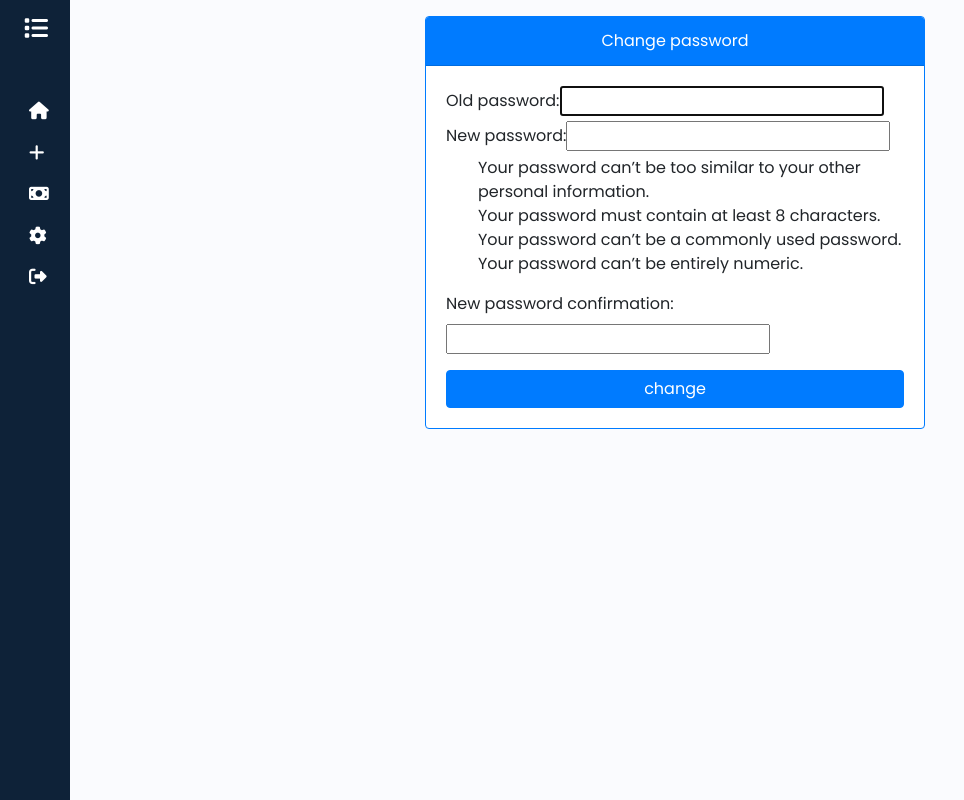
After one commit to TalibY22/Leave_system_fonexpress, a Django app: page /password/ in a window 1280 px wide. The commit adds this page. Shown: the whole page, without its empty margins (0-964 px from the left). Run offline with Django 3.2, Linux system fonts and the light colour scheme; some libraries are stand-ins or nearby versions.

Commit message:
password_change added

```diff
--- a/leave/templates/leave/base.html
+++ b/leave/templates/leave/base.html
@@ -199,9 +199,20 @@ a.sidebar-link:hover {
                         <i class="fa-solid fa-money-bill"></i>
 
 
-                        <span>Applied leaves</span>
+                        <span>Leave history </span>
                     </a>
                 </li>
+                <div class="sidebar-footer">
+                    <a href="{% url 'change_password'%}" class="sidebar-link">
+                        <i class="fa-solid fa-gear"></i>
+                        <span>change password</span>
+                    </a>
+                </div>
+
+
+
+
+
 
                 <div class="sidebar-footer">
                     <a href="{% url 'logout'%}" class="sidebar-link">
--- /dev/null
+++ b/login/templates/registration/change_password.html
@@ -0,0 +1,18 @@
+{% extends "leave/base.html"%}
+{%block body%}
+
+<div class="card border-primary mb-3 mx-auto" style="width: 500px;">
+    <div class="card-header text-center bg-primary text-white">Change password </div>
+    <div class="card-body">
+
+        <form action="" method="post" novalidate>
+            {% csrf_token %}
+            {{form}}
+            <button type="submit" class="btn btn-primary btn-block mt-3">change</button>
+        </form>
+
+    </div>
+</div>
+
+
+{%endblock%}
--- a/login/urls.py
+++ b/login/urls.py
@@ -1,10 +1,12 @@
 from django.contrib import admin
 from django.urls import path,include
+from . import views
 from django.contrib.auth.views import LoginView,LogoutView
 
 
 
 urlpatterns = [
      path('login/', LoginView.as_view(), name='login'),
-      path('logout/', LogoutView.as_view(), name='logout'),
+     path('logout/', LogoutView.as_view(), name='logout'),
+     path('password/', views.change_password, name='change_password'),
 ]
--- a/login/views.py
+++ b/login/views.py
@@ -1,3 +1,21 @@
 from django.shortcuts import render
-
+from django.contrib import messages
+from django.contrib.auth import update_session_auth_hash
+from django.contrib.auth.forms import PasswordChangeForm
+from django.shortcuts import render, redirect
 # Create your views here.
+def change_password(request):
+    if request.method == 'POST':
+        form = PasswordChangeForm(request.user, request.POST)
+        if form.is_valid():
+            user = form.save()
+            update_session_auth_hash(request, user)  # Important!
+            messages.success(request, 'Your password was successfully updated!')
+            return redirect('change_password')
+        else:
+            messages.error(request, 'Please correct the error below.')
+    else:
+        form = PasswordChangeForm(request.user)
+    return render(request, 'registration/change_password.html', {
+        'form': form
+    })
```
